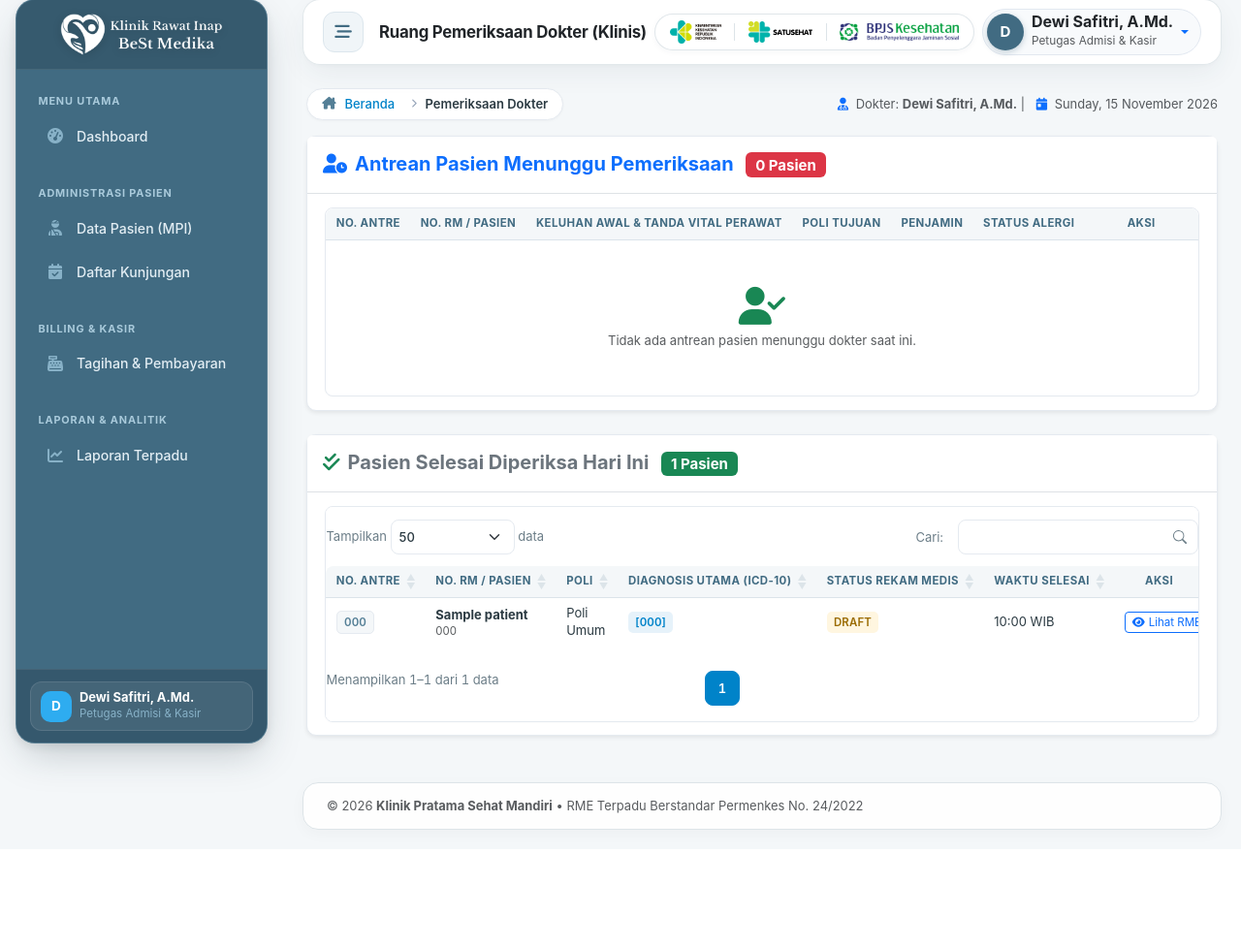
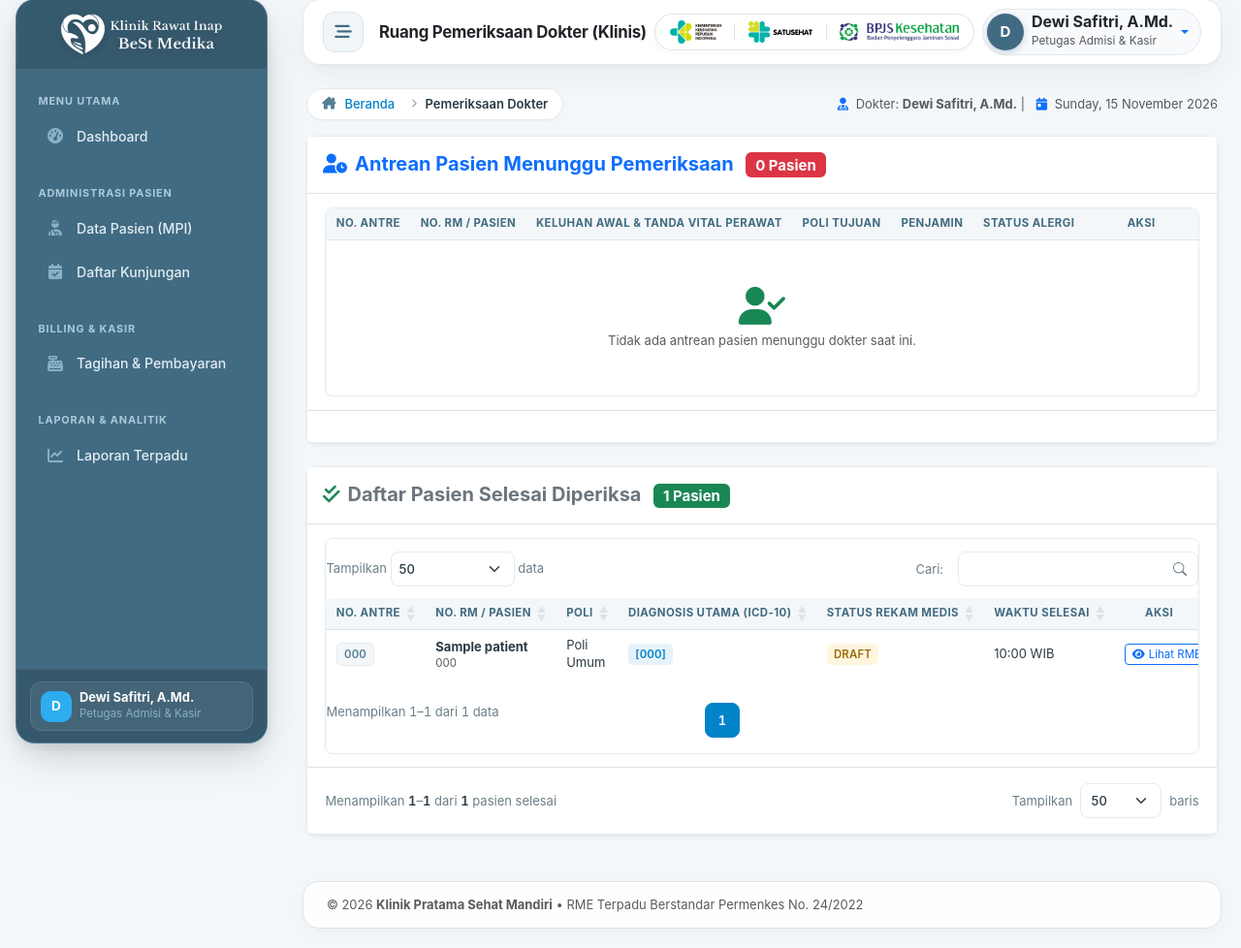
Before and after one commit to ardhikaxx/rme-klinik, a Laravel app: page /clinical in a window 1280 px wide. Shown: the part 17-995 px from the top of the page at 97% size. Before the commit the page ends 882 px from the top, so only its background shows below. Run offline with Laravel 12, Linux system fonts and the light colour scheme; a user stored in the database is signed in; data comes from the database, SQL or seed files in the repository; tables that the repository leaves empty hold one stand-in row (values such as "Sample post"); parts of the project's set-up code (start-up, migrations or seed data) failed here and were passed over; some libraries are stand-ins or nearby versions.

Commit message:
feat: integrasi paginasi dan pembaruan label tabel antrean pemeriksaan dokter

```diff
--- a/resources/views/clinical/index.blade.php
+++ b/resources/views/clinical/index.blade.php
@@ -22,7 +22,7 @@
         <div class="card-header bg-white py-3 border-bottom d-flex align-items-center justify-content-between">
             <h5 class="card-title mb-0 fw-bold text-primary">
                 <i class="fas fa-user-clock me-2"></i>Antrean Pasien Menunggu Pemeriksaan
-                <span class="badge bg-danger ms-2">{{ $waitingList->count() }} Pasien</span>
+                <span class="badge bg-danger ms-2">{{ $waitingList->total() }} Pasien</span>
             </h5>
         </div>
         <div class="card-body p-0">
@@ -98,14 +98,17 @@
                 </table>
             </div>
         </div>
+        <div class="card-footer bg-white border-top py-3">
+            <x-table-footer :paginator="$waitingList" label="pasien antrean" />
+        </div>
     </div>
 
     <!-- Completed Examinations Today -->
     <div class="card border-0 shadow-sm">
         <div class="card-header bg-white py-3 border-bottom d-flex align-items-center justify-content-between">
             <h5 class="card-title mb-0 fw-bold text-secondary">
-                <i class="fas fa-check-double me-2 text-success"></i>Pasien Selesai Diperiksa Hari Ini
-                <span class="badge bg-success ms-2">{{ $completedList->count() }} Pasien</span>
+                <i class="fas fa-check-double me-2 text-success"></i>Daftar Pasien Selesai Diperiksa
+                <span class="badge bg-success ms-2">{{ $completedList->total() }} Pasien</span>
             </h5>
         </div>
         <div class="card-body p-0">
@@ -164,6 +167,9 @@
                 </table>
             </div>
         </div>
+        <div class="card-footer bg-white border-top py-3">
+            <x-table-footer :paginator="$completedList" label="pasien selesai" />
+        </div>
     </div>
 </div>
 @endsection
```
